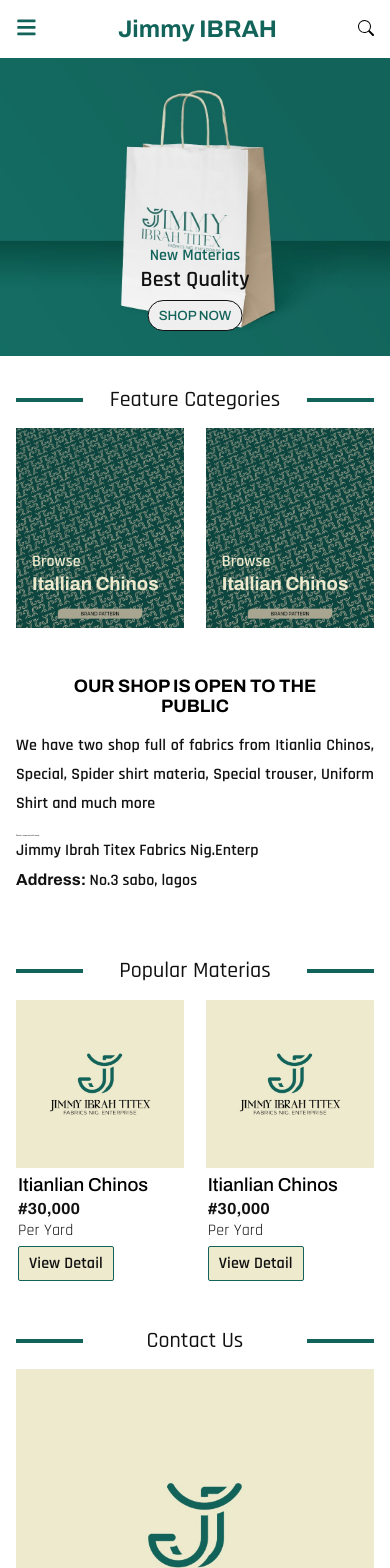
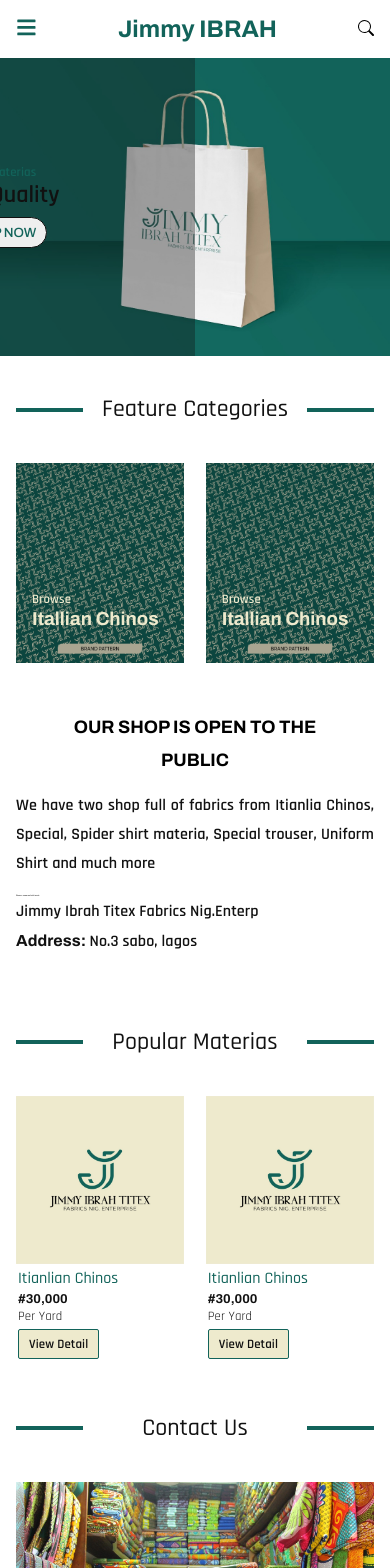
Before and after one commit to Johnson1123/jimmyibrah, a React (Create React App) app: page / in a window 390 px wide. Shown: the top 1568 px of the page. Built offline with nearby package versions, Linux system fonts and the light colour scheme.

Commit message:
change to mobile design

```diff
--- a/src/component/Features/Features.scss
+++ b/src/component/Features/Features.scss
@@ -8,6 +8,7 @@
         flex: 1;
         justify-content: space-between;
         height: auto;
+        padding-top: 1rem;
         .Fea__product{
             position: relative;
             width: 47%;
--- a/src/component/HomeContact/HomeContact.jsx
+++ b/src/component/HomeContact/HomeContact.jsx
@@ -1,7 +1,7 @@
 import React from 'react'
 import SectionTitle from '../SectionTitle/SectionTitle'
 import './HomeContact.scss'
-import Shop from '../../asset/images/Jimmy2.jpg'
+import Shop from '../../asset/images/shop.jpg'
 import { MdLocationPin } from 'react-icons/md'
 import { MdEmail } from 'react-icons/md'
 import { BsTelephoneFill } from 'react-icons/bs'
@@ -15,6 +15,10 @@
             <div className="Home__contact-img-con">
                <img src={Shop} alt='shop'/>
             </div>
+            <p className='p__text'>
+              We have two shop full of fabrics from Itianlia Chinos, Special, Spider shirt materia,
+              Special trouser, Uniform Shirt and much more
+            </p>
             <div className='app__columns  Home__contact-desc'>
                 <div><span><MdLocationPin /></span><p>No.3 sabo, lagos</p></div>
                 <div><span><BsTelephoneFill /></span><a href='tel:09076524078'> 09076524078</a></div>
--- a/src/component/HomeContact/HomeContact.scss
+++ b/src/component/HomeContact/HomeContact.scss
@@ -3,6 +3,7 @@
     width: 100%;
     padding: 1rem;
     .Home__contact{
+        padding-top: 1rem;
         .Home__contact-img-con{
             width: 100%;
             img{
--- a/src/component/Location/Location.scss
+++ b/src/component/Location/Location.scss
@@ -8,6 +8,7 @@
         text-transform: uppercase;
         font-weight: 700;
         font-size: 18px;
+        line-height: 1.8;
         padding: 1rem 0;
         width: 80%;
         text-align: center;
--- a/src/component/Popular/Popular.scss
+++ b/src/component/Popular/Popular.scss
@@ -5,6 +5,7 @@
     .Pop__product-con{
         width: 100%;
         justify-content: space-between;
+        padding-top: 1rem;
         .Pop__product{
             width: 47%;
             align-items: flex-start;
--- a/src/component/Slideshow/Slide.scss
+++ b/src/component/Slideshow/Slide.scss
@@ -1,5 +1,5 @@
 @import '../../style/utilities.scss';
-
+@import '../../style/Variable.scss';
 .slides{
     width: 100%;
     .slide{
@@ -14,8 +14,11 @@
         }
         .slide__desc{
             position: absolute;
-            bottom: 25px;
-            left: 50%;
+            background-color: rgba(17, 17, 17, 0.363);
+            width: 100%;
+            height: 100%;
+            bottom: 0;
+            left: 0;
             transform: translateX(-50%);
             h3{
                 color: $primaryColor;
--- a/src/style/utilities.scss
+++ b/src/style/utilities.scss
@@ -6,32 +6,32 @@
 .p__text{
     color: $blackColor;
     font-family: $textFont;
-    font-size: 16px;
+    font-size: .8rem;
     letter-spacing: .1px;
     text-decoration: none;
 }
 .sub__text{
-    font-size: 22px;
+    font-size: 1.5rem;
     color: $blackColor;
     font-family: $textFont;
     font-weight: 500;
-    line-height: 1.1;
+    line-height: 1.8;
 }
-.pop__text{
-    font-size: 15px;
-    color: $blackColor;
+.Pop__text{
+    font-size: 1rem;
+    color: $primaryColor;
     font-family: $textFont;
-    font-weight: 700;
-    line-height: 1.1;
+    font-weight: 600;
+    line-height: 1.4;
 }
 .price__tag{
     font-weight: 700;
-    font-size: 16px;
+    font-size: .8rem;
     color: $blackColor;
     font-family: $primaryFont;
 }
 .cag__text{
-    font-size: 18px;
+    font-size: .9rem;
     font-family: $textFont;
     font-weight: 300;
     color: $blackColor;
@@ -47,6 +47,3 @@
     justify-content: center;
     flex-direction: column;
 }
-.svg-icon{
-
-}
```
Also changed, not shown: src/asset/images/shop.jpg (added).
